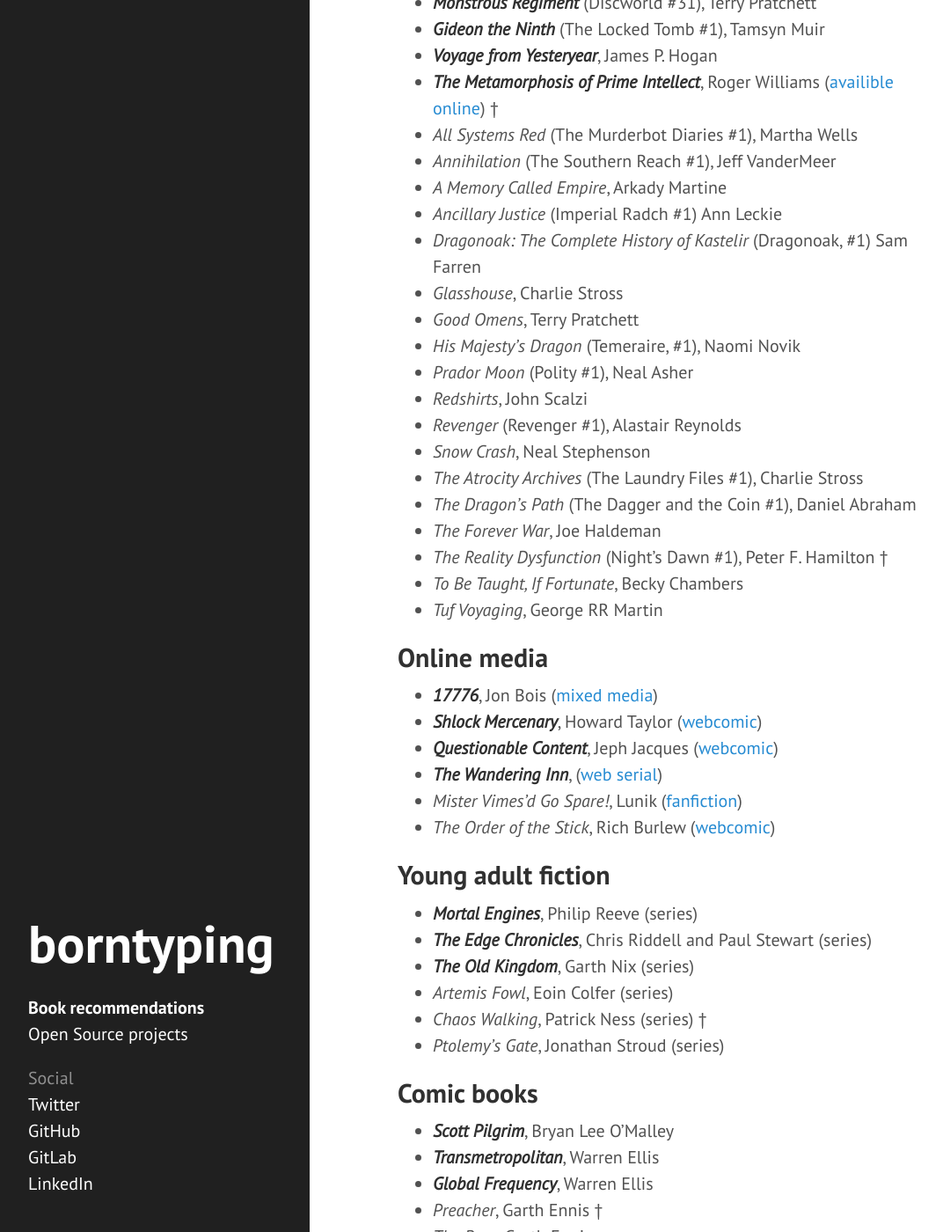
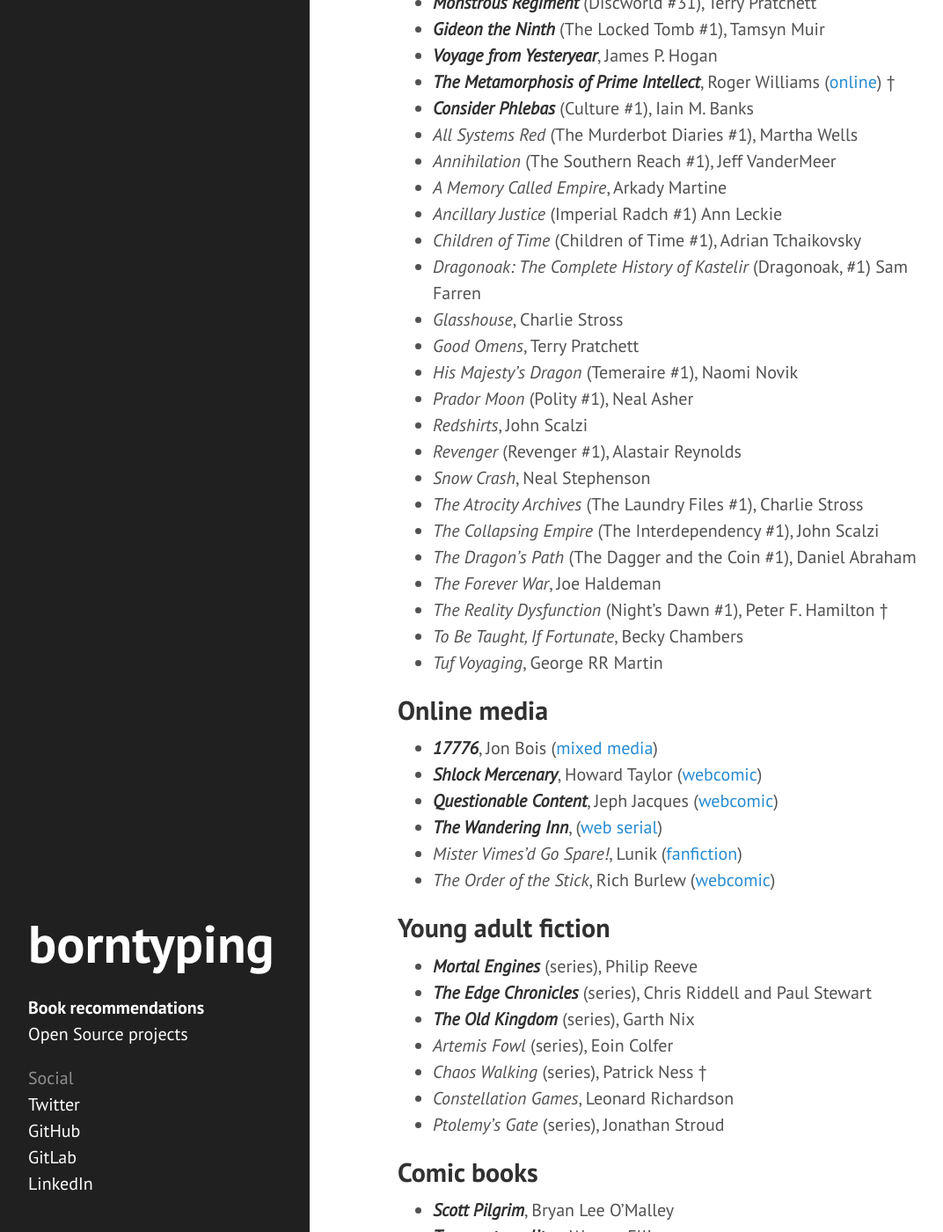
Before and after one commit to borntyping/borntyping.github.io, a Jekyll site: the page built from books.md, in a window 1280 px wide and 1400 px high, scrolled down 590 px. Shown: the whole window at 88% size, without its empty margins (8-1080 px from the left). Built offline with Jekyll 4.4.1, drawn with Linux system fonts in a browser that asks for light colours.

Commit message:
Update books.md

```diff
--- a/books.md
+++ b/books.md
@@ -17,20 +17,23 @@
 - _**Monstrous Regiment**_ (Discworld #31), Terry Pratchett
 - _**Gideon the Ninth**_ (The Locked Tomb #1), Tamsyn Muir
 - _**Voyage from Yesteryear**_, James P. Hogan
-- _**The Metamorphosis of Prime Intellect**_, Roger Williams ([availible online][prime intellect]) †
+- _**The Metamorphosis of Prime Intellect**_, Roger Williams ([online][prime intellect]) †
+- _**Consider Phlebas**_ (Culture #1), Iain M. Banks
 - _All Systems Red_ (The Murderbot Diaries #1), Martha Wells
 - _Annihilation_ (The Southern Reach #1), Jeff VanderMeer
 - _A Memory Called Empire_, Arkady Martine
 - _Ancillary Justice_ (Imperial Radch #1) Ann Leckie
+- _Children of Time_ (Children of Time #1), Adrian Tchaikovsky
 - _Dragonoak: The Complete History of Kastelir_ (Dragonoak, #1) Sam Farren
 - _Glasshouse_, Charlie Stross
 - _Good Omens_, Terry Pratchett
-- _His Majesty's Dragon_ (Temeraire, #1), Naomi Novik
+- _His Majesty's Dragon_ (Temeraire #1), Naomi Novik
 - _Prador Moon_ (Polity #1), Neal Asher
 - _Redshirts_, John Scalzi
 - _Revenger_ (Revenger #1), Alastair Reynolds
 - _Snow Crash_, Neal Stephenson
 - _The Atrocity Archives_ (The Laundry Files #1), Charlie Stross
+- _The Collapsing Empire_ (The Interdependency #1), John Scalzi
 - _The Dragon's Path_ (The Dagger and the Coin #1), Daniel Abraham
 - _The Forever War_, Joe Haldeman
 - _The Reality Dysfunction_ (Night's Dawn #1), Peter F. Hamilton †
@@ -48,12 +51,13 @@
 
 ## Young adult fiction
 
-- _**Mortal Engines**_, Philip Reeve (series)
-- _**The Edge Chronicles**_, Chris Riddell and Paul Stewart (series)
-- _**The Old Kingdom**_, Garth Nix (series)
-- _Artemis Fowl_, Eoin Colfer (series)
-- _Chaos Walking_, Patrick Ness (series) †
-- _Ptolemy's Gate_, Jonathan Stroud (series)
+- _**Mortal Engines**_ (series), Philip Reeve
+- _**The Edge Chronicles**_ (series), Chris Riddell and Paul Stewart
+- _**The Old Kingdom**_ (series), Garth Nix
+- _Artemis Fowl_ (series), Eoin Colfer
+- _Chaos Walking_ (series), Patrick Ness †
+- _Constellation Games_,  Leonard Richardson
+- _Ptolemy's Gate_ (series), Jonathan Stroud
 
 ## Comic books
 
```
